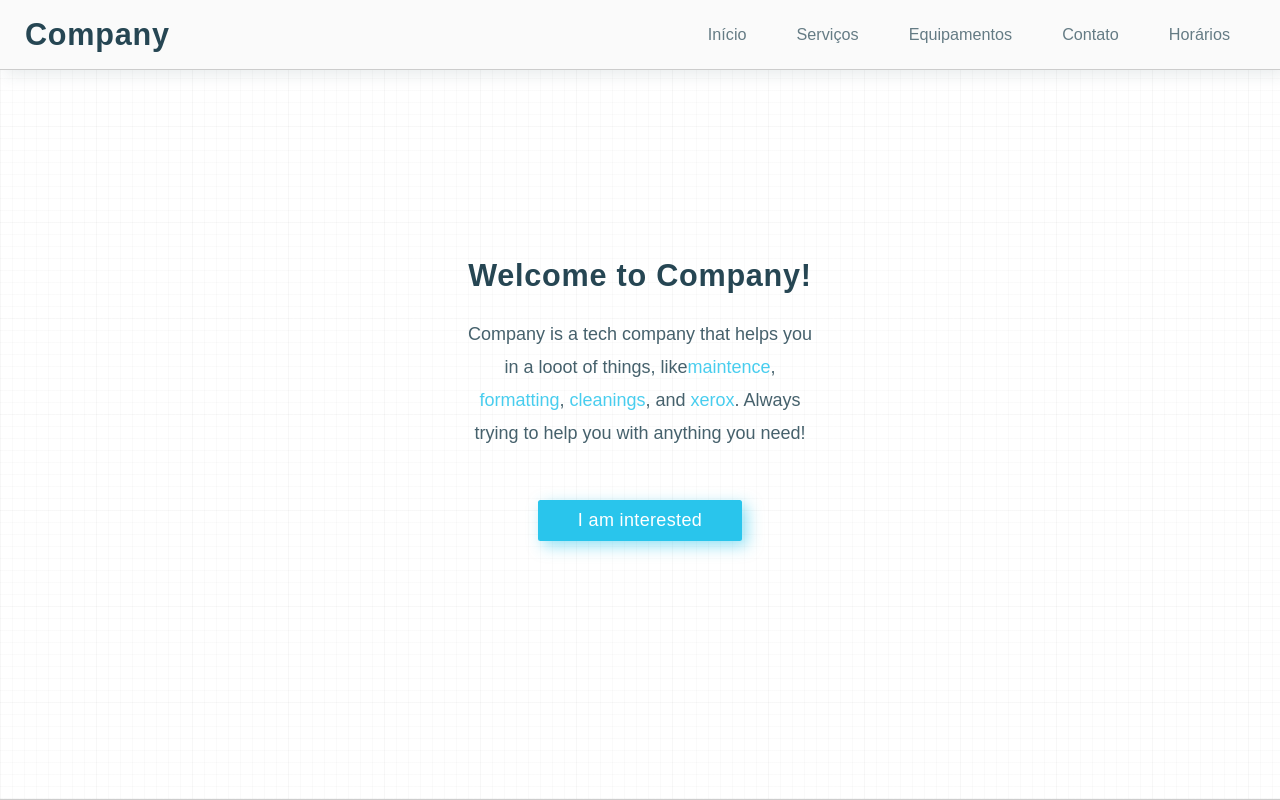
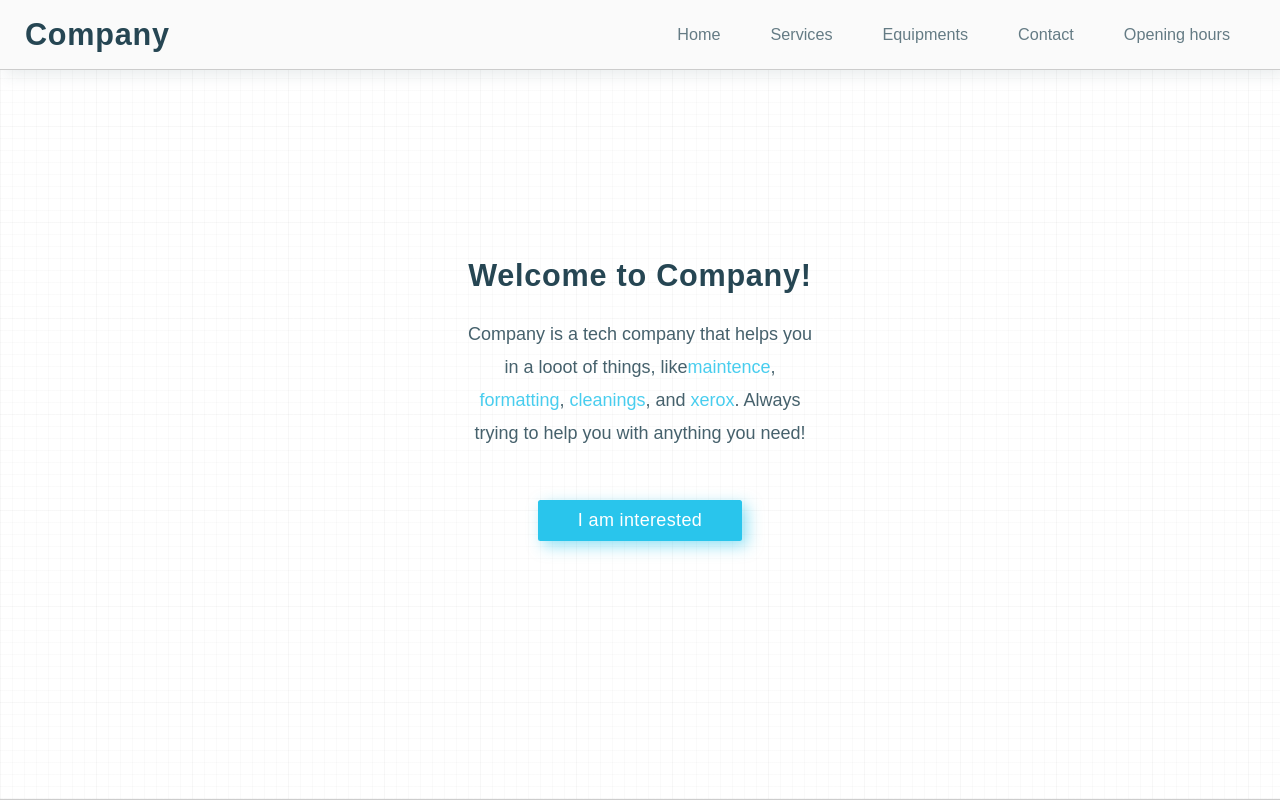
Before and after one commit to gasampaiosouza/tech-website, a Next.js app: page / in a window 1280 px wide. Shown: the top 800 px of the page. Built offline with nearby package versions, Linux system fonts and the light colour scheme.

Commit message:
change list to english

```diff
--- a/components/Header/Panel.jsx
+++ b/components/Header/Panel.jsx
@@ -23,19 +23,19 @@ const RightNav = () => {
 				}`}
 			>
 				<a href="#">
-					<li>Início</li>
+					<li>Home</li>
 				</a>
 				<a href="#">
-					<li>Serviços</li>
+					<li>Services</li>
 				</a>
 				<a href="#">
-					<li>Equipamentos</li>
+					<li>Equipments</li>
 				</a>
 				<a href="#">
-					<li>Contato</li>
+					<li>Contact</li>
 				</a>
 				<a href="#">
-					<li>Horários</li>
+					<li>Opening hours</li>
 				</a>
 			</ul>
 		</>
```
